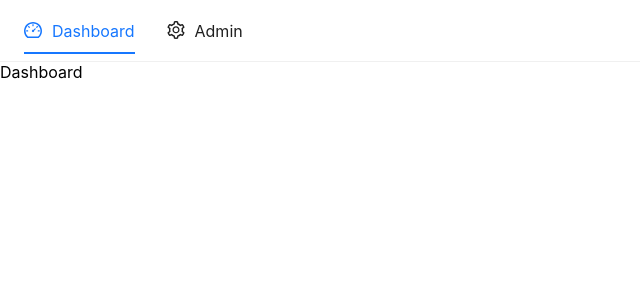
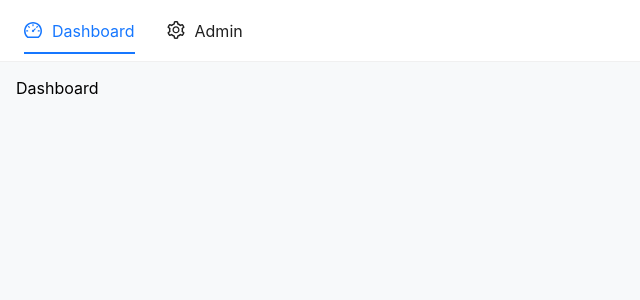
Before and after one commit to yotamhermes/port-challenge, a React (Create React App) app in the folder client/: page /dashboard in a window 1280 px wide. Shown: the top 300 px of the page, without its empty margins (0-640 px from the left). Built offline with nearby package versions, Linux system fonts and the light colour scheme.

Commit message:
Designed main panel

```diff
--- a/client/src/components/Admin/Admin.tsx
+++ b/client/src/components/Admin/Admin.tsx
@@ -1,7 +1,5 @@
-import React from "react";
-
-function App() {
-  return <div>Admin</div>;
+function Admin() {
+  return <div className="app-panel">Admin</div>;
 }
 
-export default App;
+export default Admin;
--- a/client/src/components/Dashboard/Dashboard.tsx
+++ b/client/src/components/Dashboard/Dashboard.tsx
@@ -1,7 +1,5 @@
-import React from "react";
-
-function App() {
-  return <div>Dashboard</div>;
+function Dashboard() {
+  return <div className="app-panel">Dashboard</div>;
 }
 
-export default App;
+export default Dashboard;
--- a/client/src/components/Navbar/Navbar.tsx
+++ b/client/src/components/Navbar/Navbar.tsx
@@ -1,4 +1,4 @@
-import React, { useState } from "react";
+import { useState } from "react";
 import { Menu, MenuProps } from "antd";
 import { DashboardOutlined, SettingOutlined } from "@ant-design/icons";
 import { Link, useLocation, Outlet } from "react-router-dom";
--- a/client/src/index.css
+++ b/client/src/index.css
@@ -1,13 +1,26 @@
 body {
   margin: 0;
-  font-family: -apple-system, BlinkMacSystemFont, 'Segoe UI', 'Roboto', 'Oxygen',
-    'Ubuntu', 'Cantarell', 'Fira Sans', 'Droid Sans', 'Helvetica Neue',
+  font-family: -apple-system, BlinkMacSystemFont, "Segoe UI", "Roboto", "Oxygen",
+    "Ubuntu", "Cantarell", "Fira Sans", "Droid Sans", "Helvetica Neue",
     sans-serif;
   -webkit-font-smoothing: antialiased;
   -moz-osx-font-smoothing: grayscale;
 }
 
 code {
-  font-family: source-code-pro, Menlo, Monaco, Consolas, 'Courier New',
+  font-family: source-code-pro, Menlo, Monaco, Consolas, "Courier New",
     monospace;
 }
+
+#root {
+  height: 100vh;
+  width: 100vw;
+  display: flex;
+  flex-direction: column;
+}
+
+.app-panel {
+  flex-grow: 1;
+  background-color: rgb(247 249 250);
+  padding: 16px;
+}
```
Also changed, not shown: client/src/App.tsx (deleted, +0 -12 lines).
